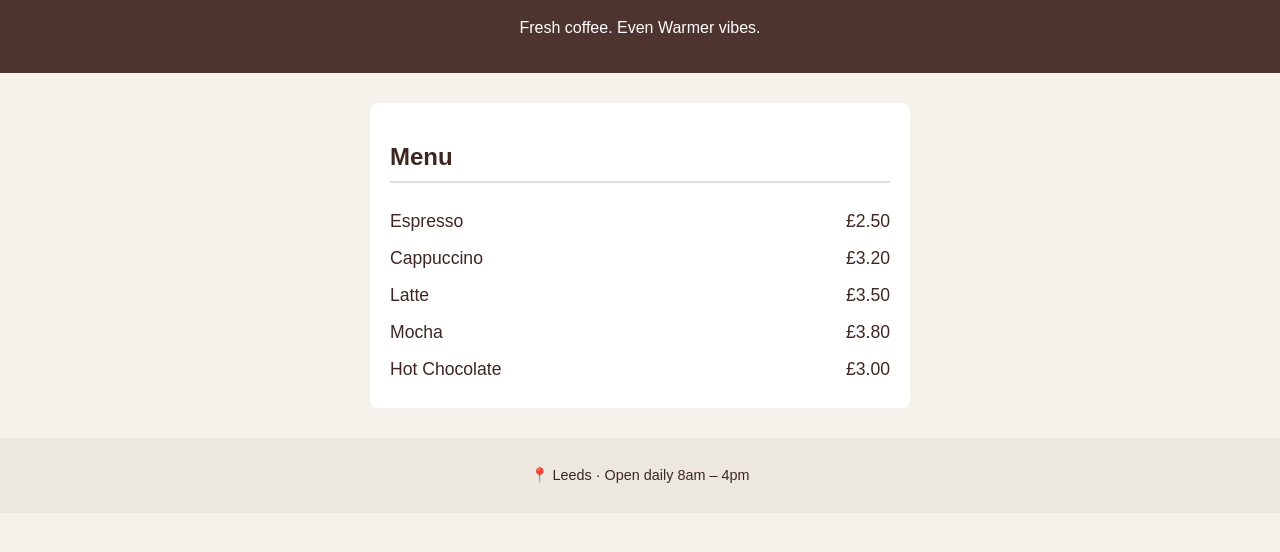
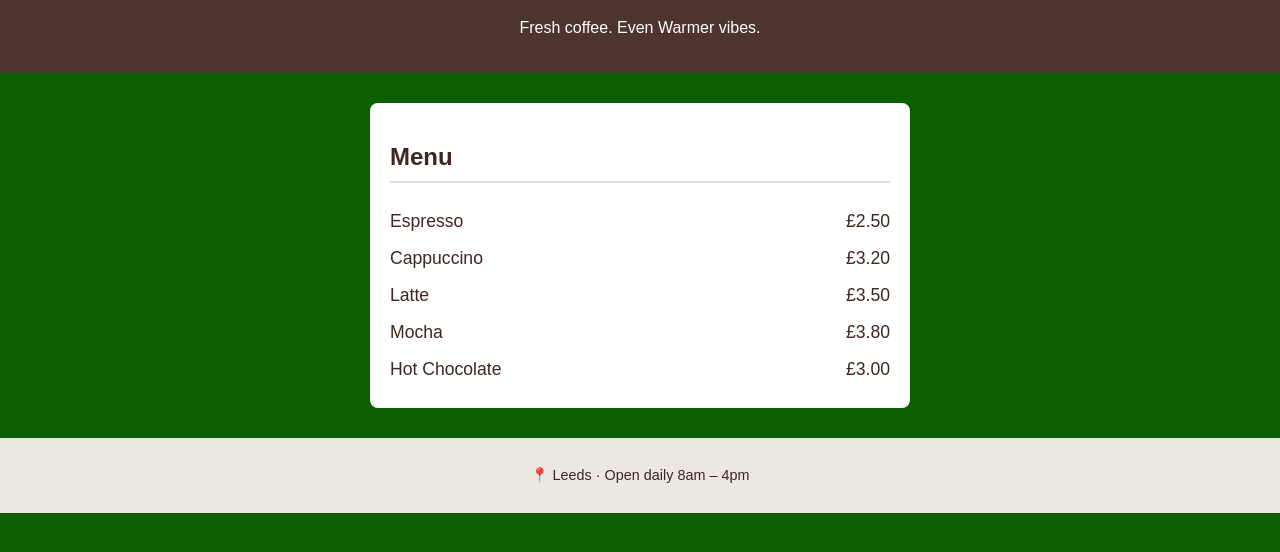
Before and after one commit to Abs2122/devops-coffee-menu, a plain HTML site: page index.html in a window 1280 px wide. Shown: the part 82-634 px from the top of the page. Drawn offline with Linux system fonts and the light colour scheme.

Commit message:
background color edit

```diff
--- a/style.css
+++ b/style.css
@@ -1,6 +1,6 @@
 body {
     font-family: Arial, sans-serif;
-    background-color: #f6f1eb;
+    background-color: #0b5f00;
     margin: 0;
     padding: 0;
     color: #3e2723;
```
